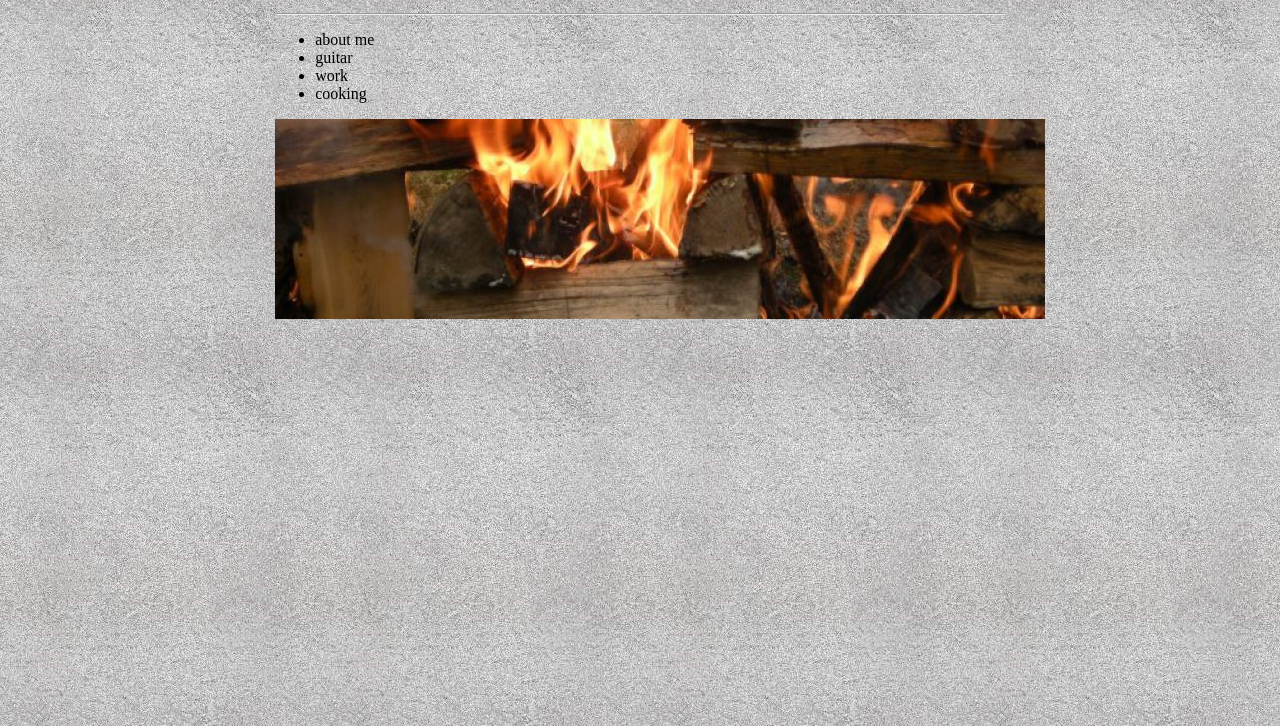
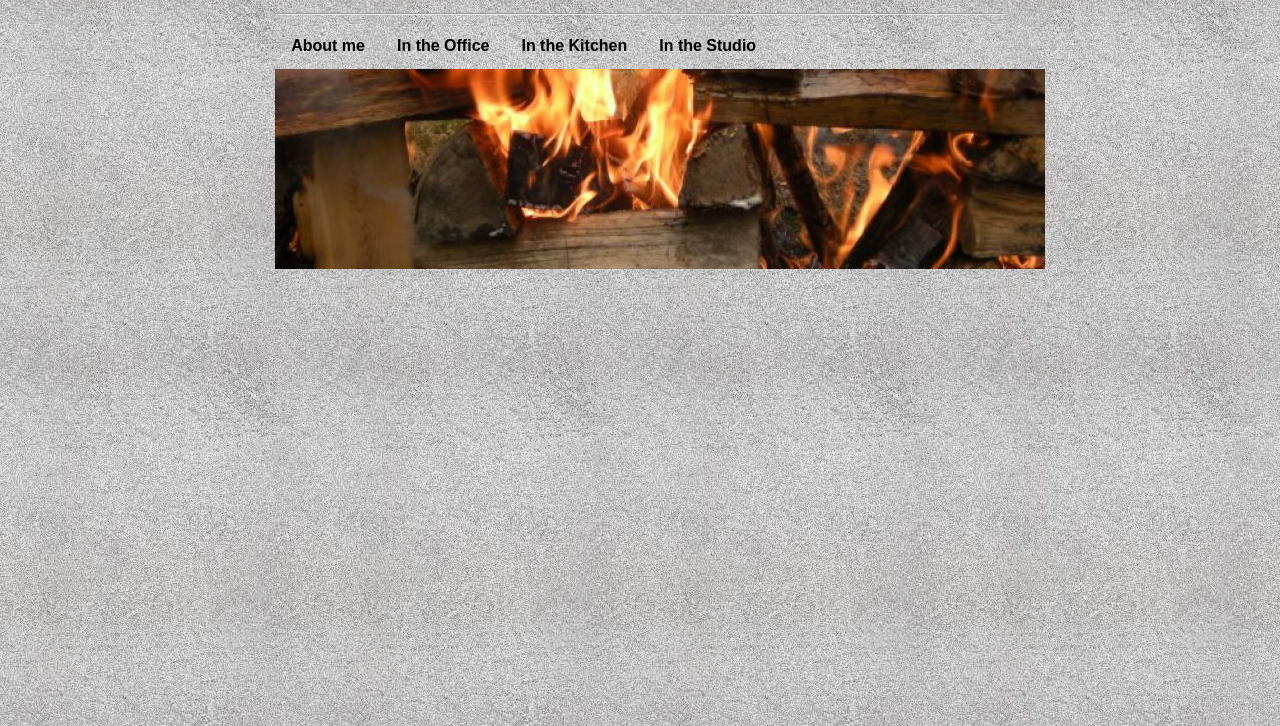
Before and after one commit to tinamans/tinamans.github.io, a plain HTML site: page unit_3/index.html in a window 1280 px wide. Shown: the part 74-800 px from the top of the page. Drawn offline with Linux system fonts and the light colour scheme.

Commit message:
added top nav
did some research online to complete the nav

```diff
--- a/unit_3/css/style.css
+++ b/unit_3/css/style.css
@@ -12,13 +12,8 @@ h1 {
 	text-align: right;
 	height: 10px;
 
+}
 
-}
-#topnav {
-	list-style-type: none;
-	margin: 0;
-	padding: 0;
-}
 #banner {
 	text-align: right;
 	border: 3px black;
@@ -30,3 +25,25 @@ h1 {
 	text-align: right;
 
 }
+
+.topnav ul {
+	list-style-type: none;
+	margin: 0;
+	padding: 0;
+	font-family: Arial;
+	font-weight: bold;
+}
+
+.topnav li {
+    float: left;
+}
+.topnav li a {
+    display: block;
+    color: #000000;
+    padding: 14px 16px;
+    text-decoration: none;
+}
+
+.topnav li a:hover {
+    background-color: #A9A9A9;
+}
--- a/unit_3/index.html
+++ b/unit_3/index.html
@@ -10,12 +10,12 @@
 <p id="slogan">Everything you need to know about me...</p>
 <hr>
 
-<div id="topnav">
+<div class="topnav">
 	<ul>
-		<li>about me</li>
-		<li>guitar</li>
-		<li>work</li>
-		<li>cooking</li>
+		<li><a href="/about_me.html">About me</a></li>
+		<li><a href="/office">In the Office</a></li>
+		<li><a href="/kitchen">In the Kitchen</a></li>
+		<li><a href="/studio">In the Studio</a></li>
 	</ul>
 </div>
 
```
